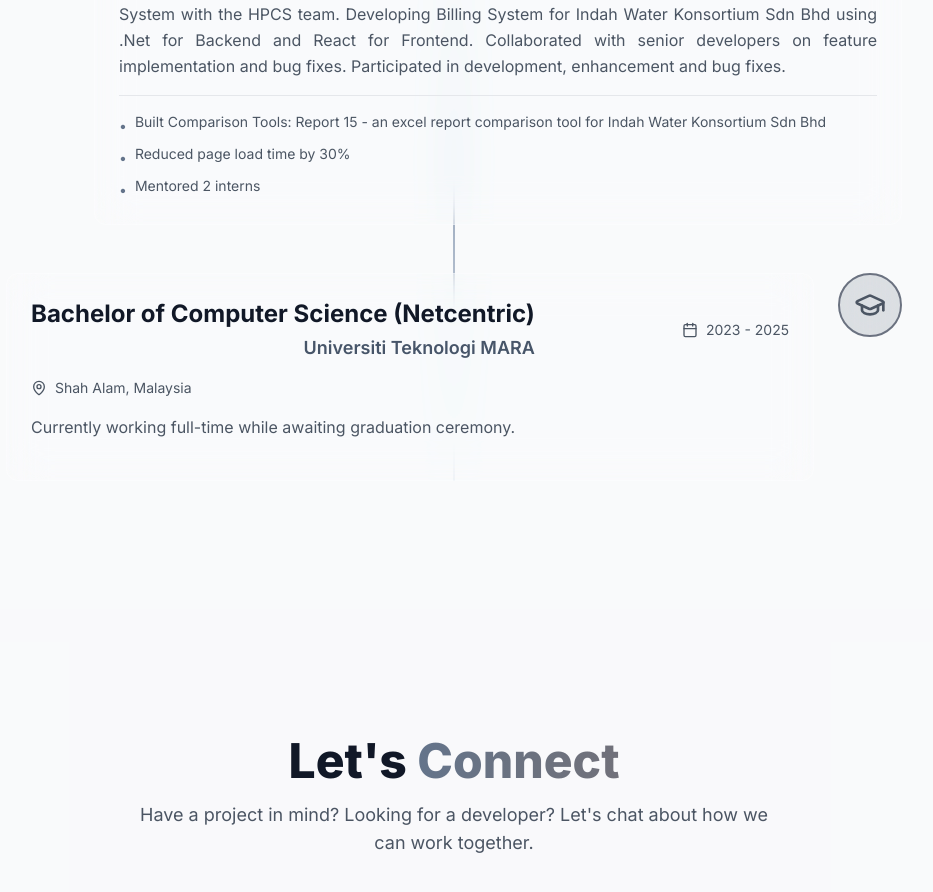
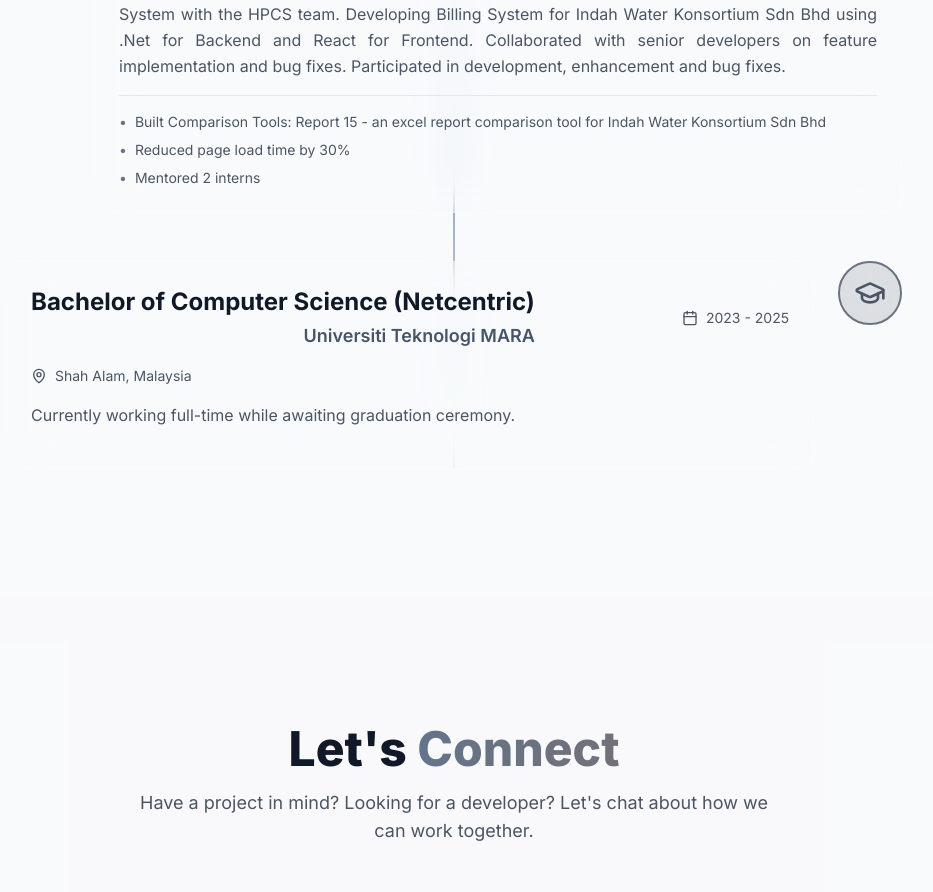
Before and after one commit to anonyname5/Portfolio, a React (Vite) app: page / in a window 1280 px wide. Shown: the part 5709-6601 px from the top of the page, without its empty margins (186-1119 px from the left). Built offline with nearby package versions, Linux system fonts and the light colour scheme.

Commit message:
Fix bullet point alignment

```diff
--- a/src/components/sections/Experience.jsx
+++ b/src/components/sections/Experience.jsx
@@ -136,9 +136,9 @@ const Experience = () => {
                                 {item.achievements.map((achievement, idx) => (
                                   <li
                                     key={idx}
-                                    className="flex items-start gap-2 text-sm text-gray-600 dark:text-dark-400"
+                                    className="flex items-center gap-2 text-sm text-gray-600 dark:text-dark-400"
                                   >
-                                    <span className="text-primary-500 dark:text-primary-400 mt-1">
+                                    <span className="text-primary-500 dark:text-primary-400 leading-none">
                                       •
                                     </span>
                                     <span>{achievement}</span>
```
